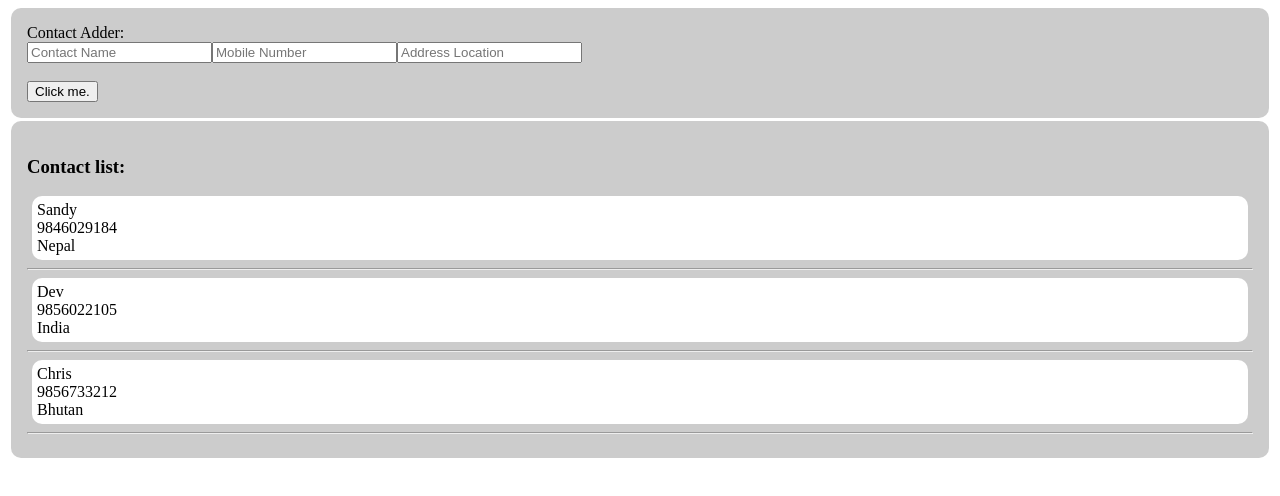
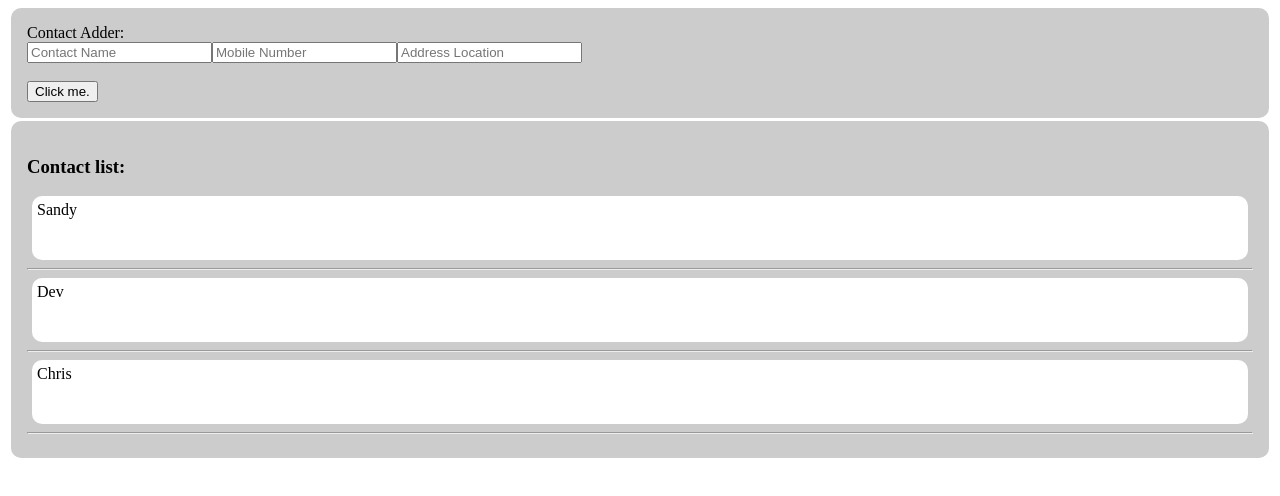
Before and after one commit to SamyamCodesavvy/Contact-Manager-React, a React (Create React App) app: page / in a window 1280 px wide. Shown: the top 496 px of the page. Built offline with nearby package versions, Linux system fonts and the light colour scheme.

Commit message:
make some changes in names

```diff
--- a/src/components/Contact.js
+++ b/src/components/Contact.js
@@ -4,9 +4,9 @@ const Contact = (props) => {
       <div className="contact">
         {props.data.name}
         <br />
-        {props.data.phone}
+        {props.data.mobile}
         <br />
-        {props.data.address}
+        {props.data.location}
         <br />
       </div>
       <hr />
```
